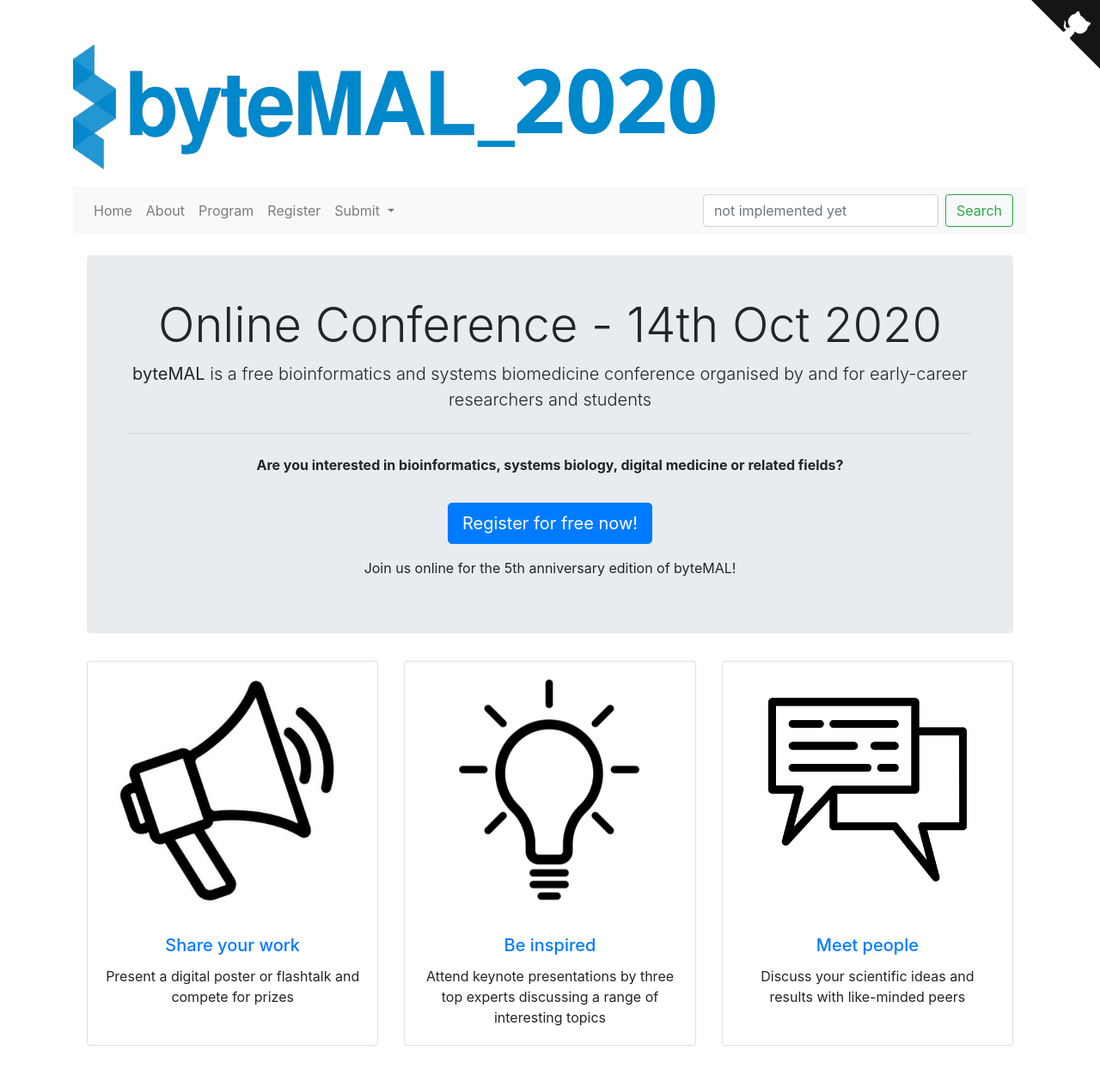
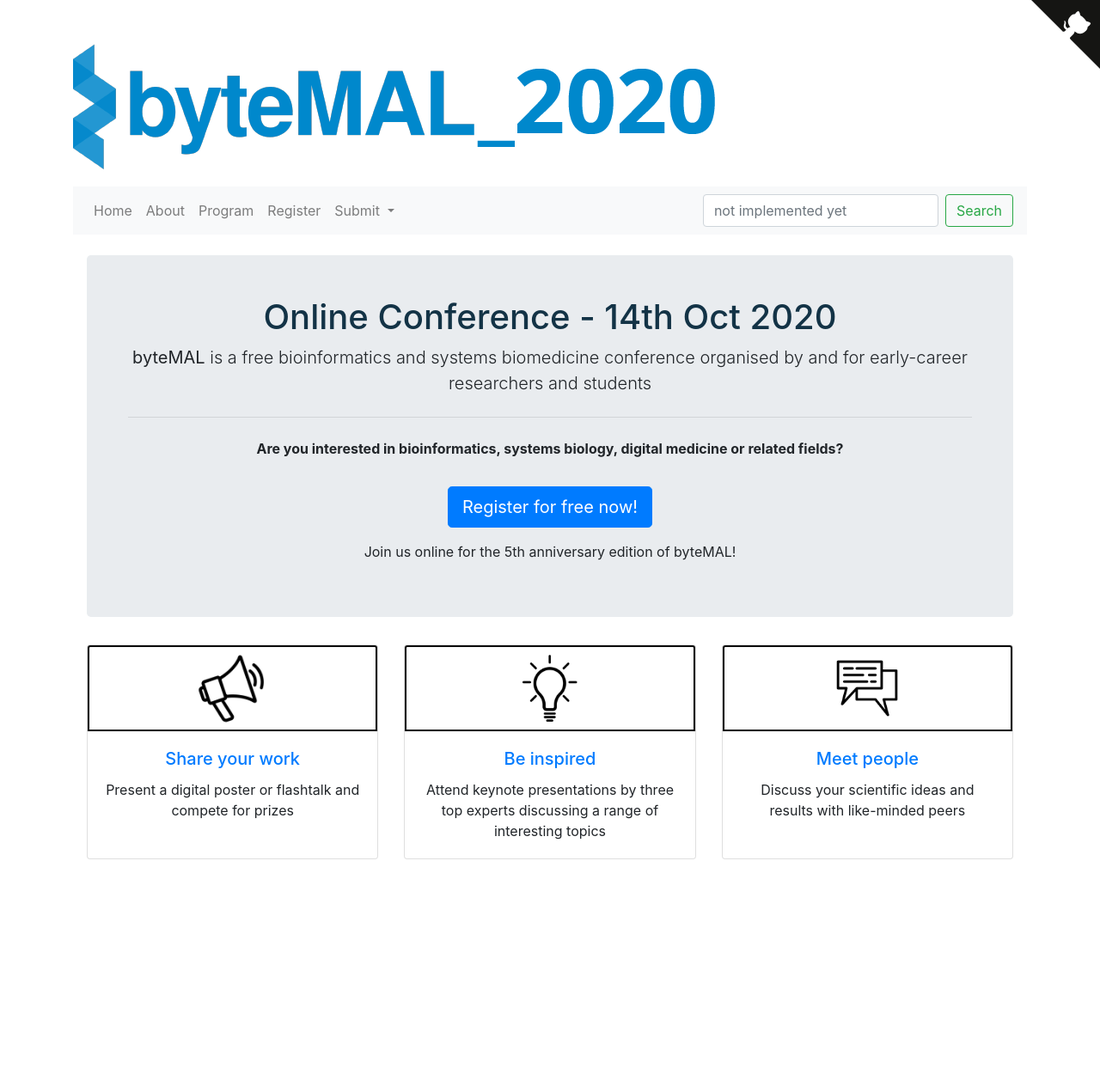
Before and after one commit to bytemal/bytemal-2020, a Jekyll site: the page built from index.html, in a window 1280 px wide. Shown: the whole page at 86% size. Built offline with Jekyll 4.4.1, drawn with Linux system fonts in a browser that asks for light colours; after the commit the page ends 1048 px from its top, so only the background shows below that.

Commit message:
homepage font size and css fix

```diff
--- a/index.html
+++ b/index.html
@@ -4,7 +4,7 @@
 ---
 
 <div class="jumbotron p-5" style="text-align: center">
-  <h1 class="display-4">Online Conference - 14th Oct 2020</h1>
+  <h1>Online Conference - 14th Oct 2020</h1>
   <p class="lead"><strong>byteMAL</strong> is a free bioinformatics and systems biomedicine conference organised by and for early-career researchers and students</p>
   <hr class="my-4">
   <p><strong>Are you interested in bioinformatics, systems biology, digital medicine or related fields?</strong></p>
```
Also changed, not shown: css/main.css (renamed from css/main.scss).
